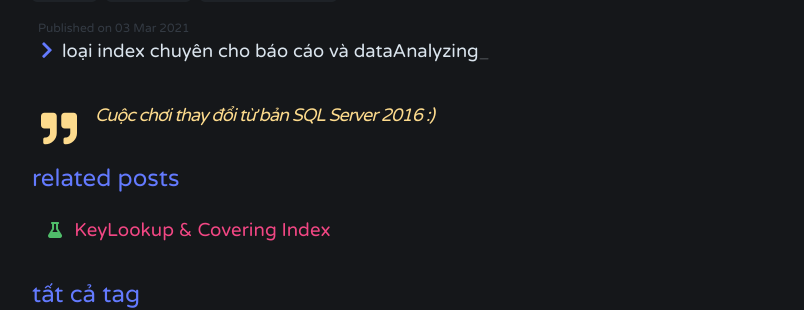
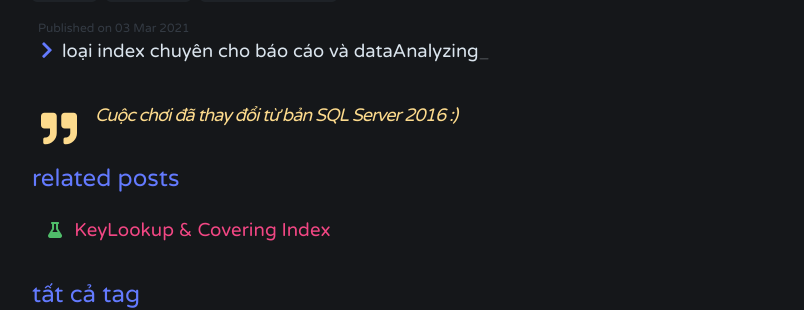
Before and after one commit to chenhuang511/chenhuang511.github.io, a Jekyll site: the page built from _posts/2021-03-03-sqlperf-2-columnstore-index.md, in a window 1280 px wide. Shown: the part 275-585 px from the top of the page, without its empty margins (238-1042 px from the left). Built offline with Jekyll 4.4.1, drawn with Linux system fonts in a browser that asks for light colours; comment, search, counter and statistics services are not loaded.

```diff
--- a/_posts/2021-03-03-sqlperf-2-columnstore-index.md
+++ b/_posts/2021-03-03-sqlperf-2-columnstore-index.md
@@ -5,4 +5,4 @@ description: "loại index chuyên cho báo cáo và dataAnalyzing"
 tags: sql index columnstore
 ---
 
-> Cuộc chơi thay đổi từ bản SQL Server 2016 :)
+> Cuộc chơi đã thay đổi từ bản SQL Server 2016 :)
```
Also changed, not shown: assets/favicon.png.
